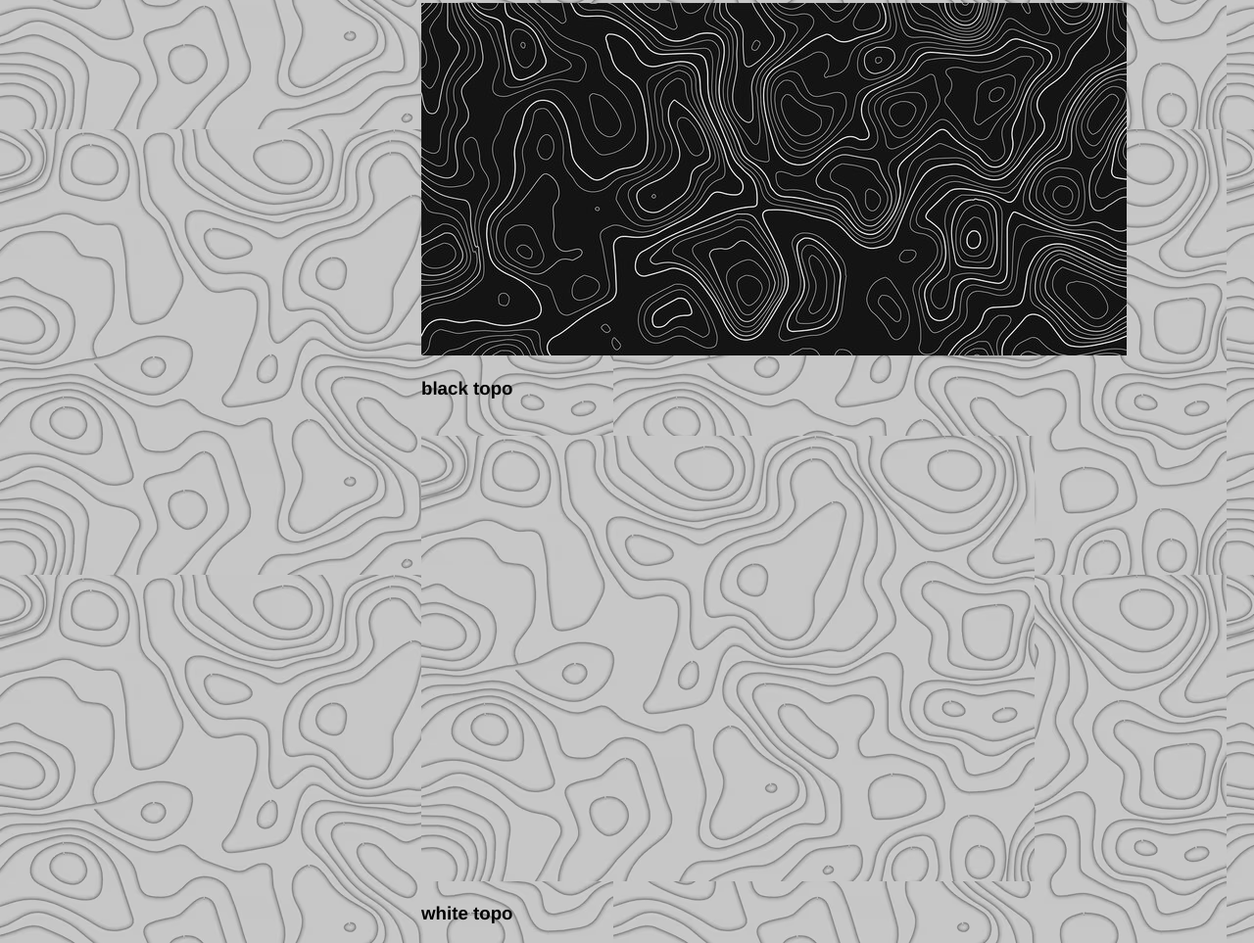
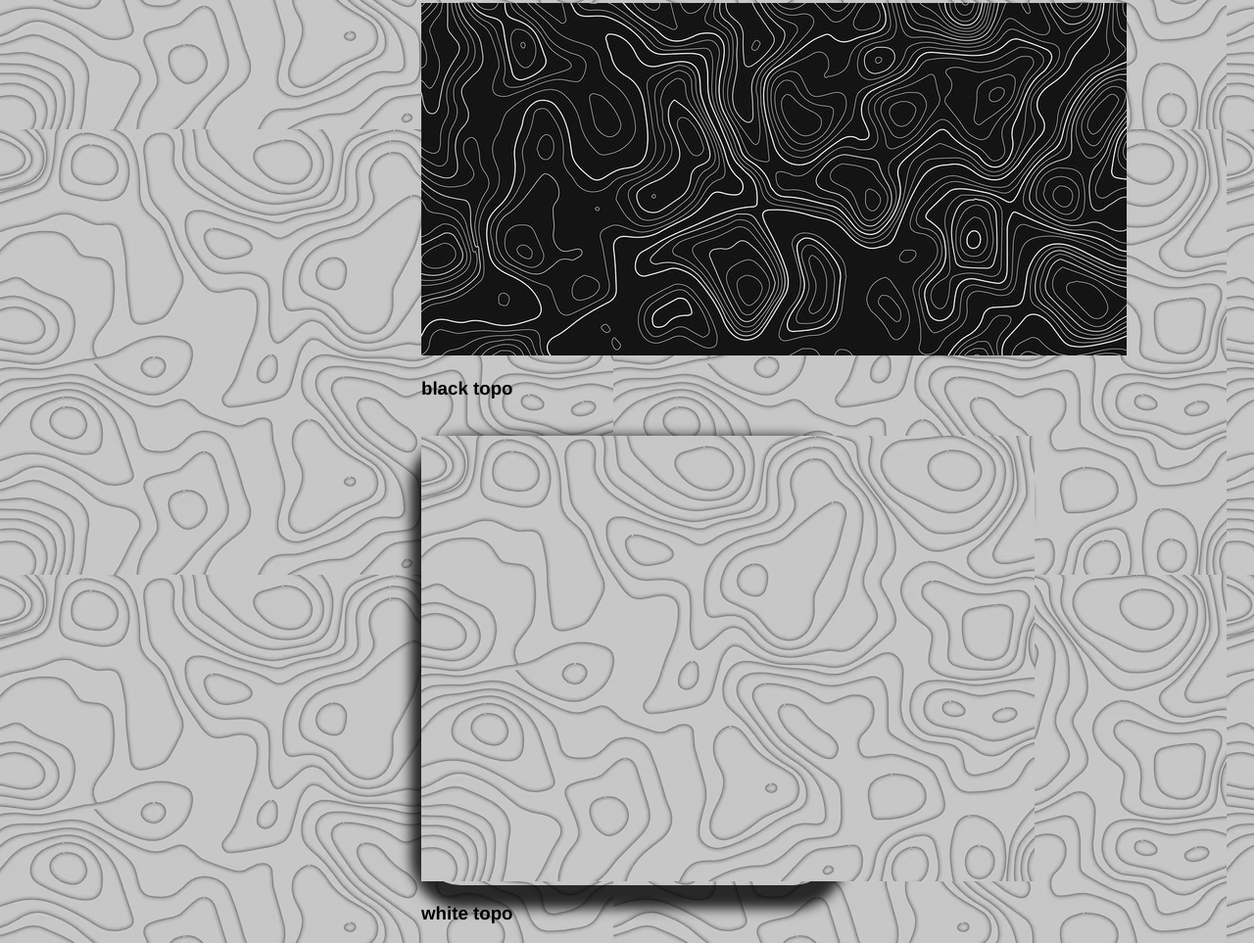
Before and after one commit to projectEra01/novaglide.github.io, a plain HTML site: page index.html in a window 1280 px wide. Shown: the part 778-1741 px from the top of the page at 98% size. Drawn offline with Linux system fonts and the light colour scheme.

Commit message:
Add files via upload

```diff
--- a/style1.css
+++ b/style1.css
@@ -39,3 +39,12 @@ button{
     margin-right: auto;
     border-radius: 40px;
 }
+
+.pad2{
+    width: 420px;
+    display: block;
+    margin-left: auto;
+    margin-right: auto;
+    border-radius: 40px;
+    box-shadow: 1px 12px 12px 12px rgba(0, 0, 0, 0.8);
+}
```
